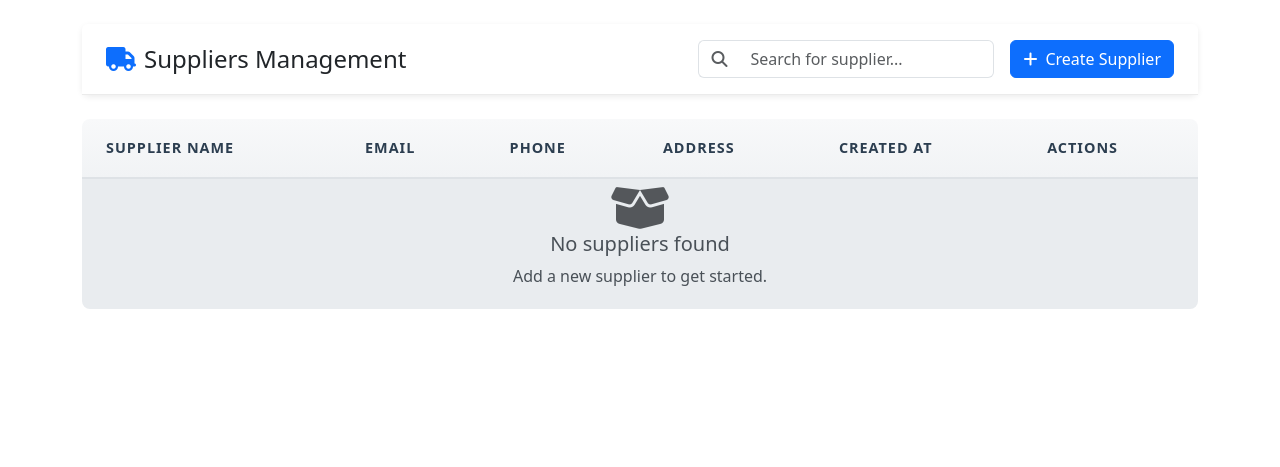
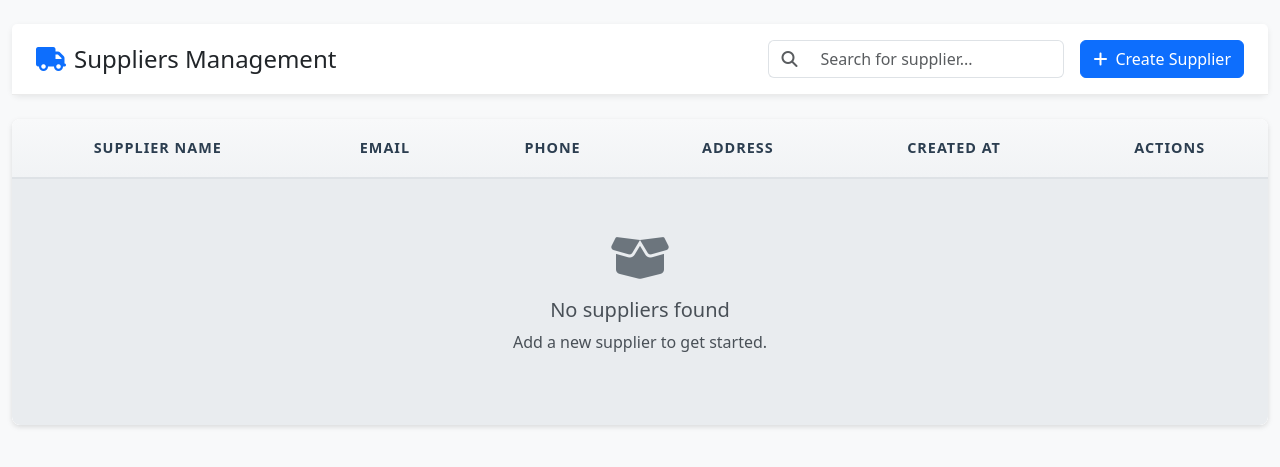
Before and after one commit to senghinloem/VC1-G3, a PHP site: page /views/users/supplier.php in a window 1280 px wide. Shown: the top 467 px of the page. Run offline with PHP 8.4, Linux system fonts and the light colour scheme; the visitor is signed in with stand-in values (Sample User, id 1).

Commit message:
style(table-supplier): change style in table supplier [SCRUM-46, 49, 51]

```diff
--- a/views/users/supplier.php
+++ b/views/users/supplier.php
@@ -22,31 +22,27 @@ if (!isset($_SESSION['user_id'])) {
     <link href="https://cdn.jsdelivr.net/npm/bootstrap@5.3.0-alpha1/dist/css/bootstrap.min.css" rel="stylesheet">
 
     <style>
-        /* Style the action button to match your friend's code */
-        .action-btn {
-            background: transparent;
-            border: none;
-            color: #6c757d;
-            cursor: pointer;
-            padding: 0.5rem 1rem;
-            font-size: 1.1rem;
-            transition: color 0.2s ease;
+        /* Table container styling (matching Product List) */
+        .table-container {
+            transition: opacity 0.3s ease;
+            max-height: 500px;
+            overflow-y: auto;
+            overflow-x: auto;
+            border-radius: 8px;
+            box-shadow: 0 2px 4px rgba(0, 0, 0, 0.05);
+            position: relative;
         }
 
-        .action-btn:hover {
-            color: #0d6efd;
+        .table-container.loading {
+            opacity: 0.5;
+            pointer-events: none;
         }
 
-        /* Ensure the dropdown menu is visible */
-        .dropdown-menu {
-            z-index: 1000; /* Ensure it appears above other elements */
-            min-width: 150px; /* Adjust this to ensure full width of dropdown items */
-        }
-
-        /* Style the table to match your friend's design */
+        /* Table styling (matching Product List) */
         .supplier-table {
             margin-bottom: 0;
             width: 100%;
+            min-width: 800px;
             border-collapse: separate;
             border-spacing: 0;
             background-color: #ffffff;
@@ -65,15 +61,21 @@ if (!isset($_SESSION['user_id'])) {
             border-bottom: 2px solid #dee2e6;
             vertical-align: middle;
             white-space: nowrap;
+            position: sticky;
+            top: 0;
+            z-index: 1;
+            background-color: #f8f9fa;
+            text-align: center;
         }
 
         .supplier-table td {
             vertical-align: middle;
-            padding: 5px 5px;
+            padding: 15px 24px;
             color: #495057;
             border-bottom: 1px solid #eceff1;
             white-space: nowrap;
             transition: background-color 0.2s ease;
+            text-align: center;
         }
 
         .supplier-table tbody tr:nth-child(odd) {
@@ -119,12 +157,24 @@ if (!isset($_SESSION['user_id'])) {
         .modal-footer {
             border-top: 1px solid rgba(0, 0, 0, 0.08);
         }
+
+        /* Empty state (matching Product List) */
+        .empty-state {
+            text-align: center;
+            padding: 40px 0;
+        }
+
+        .empty-state i {
+            font-size: 3rem;
+            color: #6c757d;
+            margin-bottom: 1rem;
+        }
     </style>
 </head>
 
-<body>
+<body class="bg-light">
 
-    <div class="container mt-4" id="supplierListView">
+    <div class="container-fluid py-4" id="supplierListView">
         <!-- Header Card -->
         <div class="col-12 mb-4">
             <div class="card">
@@ -157,9 +207,13 @@ if (!isset($_SESSION['user_id'])) {
             </div>
         </div>
 
-        <div class="table-responsive">
+        <!-- Supplier Table -->
+        <div class="col-12">
+            <div class="card">
+                <div class="card-body p-0">
+                    <div class="table-container">
                         <table class="supplier-table table-borderless">
-                <thead class="table-secondary">
+                            <thead>
                                 <tr>
                                     <th scope="col">Supplier Name</th>
                                     <th scope="col">Email</th>
@@ -178,17 +232,15 @@ if (!isset($_SESSION['user_id'])) {
                                             <td><?= htmlspecialchars($supplier['phone']) ?></td>
                                             <td><?= htmlspecialchars($supplier['address']) ?></td>
                                             <td><?= htmlspecialchars($supplier['created_at']) ?></td>
-                                <td class="text-center">
-                                    <div class="dropdown">
-                                        <button class="action-btn dropdown-toggle" type="button"
-                                                id="dropdownMenuButton-<?= $supplier['supplier_id'] ?>"
+                                            <td>
+                                                <button class="action-btn" type="button"
                                                         data-bs-toggle="dropdown"
                                                         aria-expanded="false"
-                                                aria-label="More actions">
+                                                        data-bs-toggle="tooltip"
+                                                        title="Actions">
                                                     <i class="fa-solid fa-ellipsis-vertical"></i>
                                                 </button>
-                                        <ul class="dropdown-menu dropdown-menu-end"
-                                            aria-labelledby="dropdownMenuButton-<?= $supplier['supplier_id'] ?>">
+                                                <ul class="dropdown-menu dropdown-menu-end">
                                                     <li>
                                                         <a class="dropdown-item" href="/supplier/detail/<?= $supplier['supplier_id'] ?>">
                                                             <i class="fas fa-eye text-primary me-2"></i> Detail
@@ -210,15 +262,14 @@ if (!isset($_SESSION['user_id'])) {
                                                         </button>
                                                     </li>
                                                 </ul>
-                                    </div>
                                             </td>
                                         </tr>
                                     <?php endforeach; ?>
                                 <?php else: ?>
                                     <tr>
-                            <td colspan="6" class="text-center">
+                                        <td colspan="6">
                                             <div class="empty-state">
-                                    <i class="fas fa-box-open fa-3x text-muted"></i>
+                                                <i class="fas fa-box-open"></i>
                                                 <h5>No suppliers found</h5>
                                                 <p>Add a new supplier to get started.</p>
                                             </div>
@@ -258,16 +312,20 @@ if (!isset($_SESSION['user_id'])) {
         </div>
     </div>
 
-    <!-- Bootstrap JS (Local Copy) -->
-
-    <script src="js/bootstrap.bundle.min.js"></script>
+    <!-- Bootstrap JS -->
+    <!-- <script src="https://cdn.jsdelivr.net/npm/bootstrap@5.3.0-alpha1/dist/js/bootstrap.bundle.min.js"></script> -->
 
     <script>
         document.addEventListener('DOMContentLoaded', function () {
-            const dropdownElementList = document.querySelectorAll('.dropdown-toggle');
-            dropdownElementList.forEach(dropdownToggleEl => {
-                new bootstrap.Dropdown(dropdownToggleEl);
+            // Initialize tooltips (matching Product List)
+            const tooltipTriggerList = [].slice.call(document.querySelectorAll('[data-bs-toggle="tooltip"]'));
+            const tooltipList = tooltipTriggerList.map(function(tooltipTriggerEl) {
+                return new bootstrap.Tooltip(tooltipTriggerEl, {
+                    trigger: 'hover'
                 });
+            });
+
+            // Handle delete modal
             const confirmDeleteModal = document.getElementById('confirmDeleteModal');
             if (confirmDeleteModal) {
                 confirmDeleteModal.addEventListener('show.bs.modal', function (event) {
@@ -280,31 +338,69 @@ if (!isset($_SESSION['user_id'])) {
 
                     const form = document.getElementById('deleteForm');
                     if (form) form.action = "/supplier/destroy/" + supplierId;
+
+                    // Hide tooltips when modal opens (matching Product List)
+                    tooltipList.forEach(tooltip => tooltip.hide());
                 });
             }
 
+            // Search functionality (client-side filtering, matching Product List's approach)
+            const searchInput = document.getElementById("searchInput");
+            const tableContainer = document.querySelector('.table-container');
+            const tbody = document.querySelector('.supplier-table tbody');
+            let debounceTimeout;
+            const debounceDelay = 300;
 
-            const searchInput = document.getElementById("searchInput");
-            if (searchInput) {
-                searchInput.addEventListener("keyup", function() {
-                    let filter = this.value.toLowerCase();
-                    let rows = document.querySelectorAll("table tbody tr");
-                    rows.forEach(function(row) {
-                        let cells = row.getElementsByTagName("td");
+            function updateTable(filter) {
+                const rows = tbody.querySelectorAll('tr');
+                let hasVisibleRows = false;
+
+                rows.forEach(row => {
+                    const cells = row.getElementsByTagName('td');
                     let found = false;
-                        Array.from(cells).forEach(function(cell) {
-                            if (cell.textContent.toLowerCase().includes(filter)) {
+                    Array.from(cells).forEach(cell => {
+                        if (cell.textContent.toLowerCase().includes(filter.toLowerCase())) {
                             found = true;
                         }
                     });
                     if (found) {
-                            row.style.display = "";
+                        row.style.display = '';
+                        hasVisibleRows = true;
                     } else {
-                            row.style.display = "none";
+                        row.style.display = 'none';
                     }
                 });
+
+                // If no rows are visible, show empty state
+                if (!hasVisibleRows && rows.length > 0) {
+                    tbody.innerHTML = `
+                        <tr>
+                            <td colspan="6">
+                                <divs
+                                <div class="empty-state">
+                                    <i class="fas fa-box-open"></i>
+                                    <h5>No suppliers found</h5>
+                                    <p>No suppliers match your search criteria.</p>
+                                </div>
+                            </td>
+                        </tr>
+                    `;
+                }
+            }
+
+            searchInput.addEventListener('input', function() {
+                clearTimeout(debounceTimeout);
+                const query = this.value.trim();
+                debounceTimeout = setTimeout(() => {
+                    updateTable(query);
+                }, debounceDelay);
             });
+
+            searchInput.addEventListener('change', function() {
+                if (this.value.trim() === '') {
+                    updateTable('');
                 }
+            });
         });
     </script>
 
```
Also changed, not shown: other parts of views/users/supplier.php (+41 -2 lines). Lines whose indentation alone changed are shown as unchanged.
